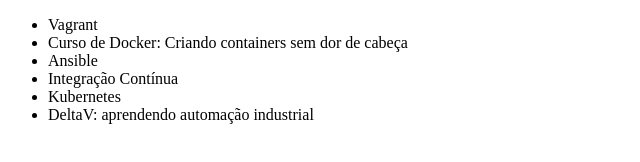
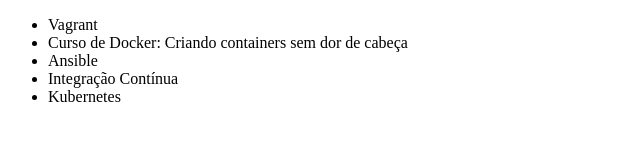
Before and after one commit to lucianofr/teste, a plain HTML site: page index.html in a window 1280 px wide. Shown: the whole page, without its empty margins (0-640 px from the left). Drawn offline with Linux system fonts and the light colour scheme.

Commit message:
Revert "Adicionando o curso de DeltaV"
This reverts commit f4c30cb637ca8c3ce7925e1f1d79c075eca3607b.

```diff
--- a/index.html
+++ b/index.html
@@ -11,7 +11,6 @@
         <li>Ansible</li>
         <li>Integração Contínua</li>
         <li>Kubernetes</li>
-        <li>DeltaV: aprendendo automação industrial</li>
     </ul>
 </body>
 </html>
```
